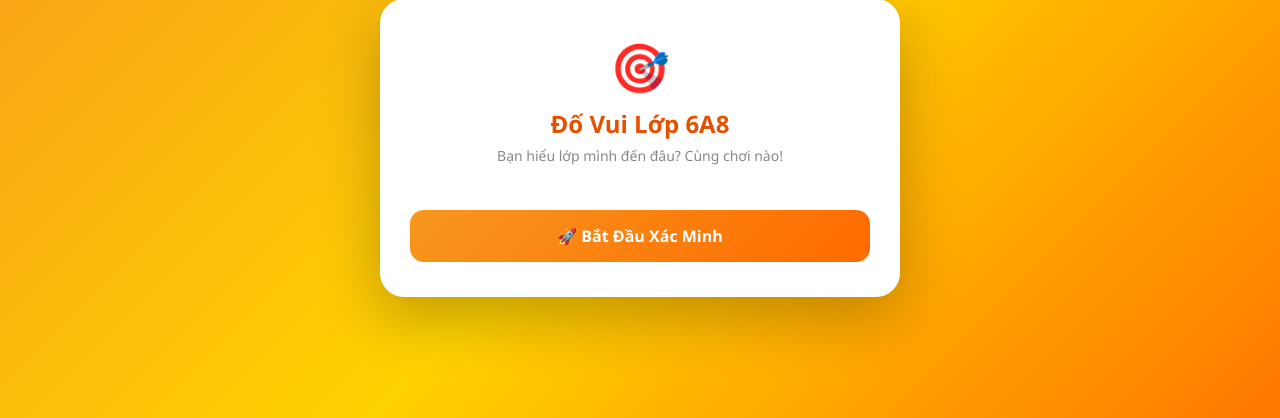
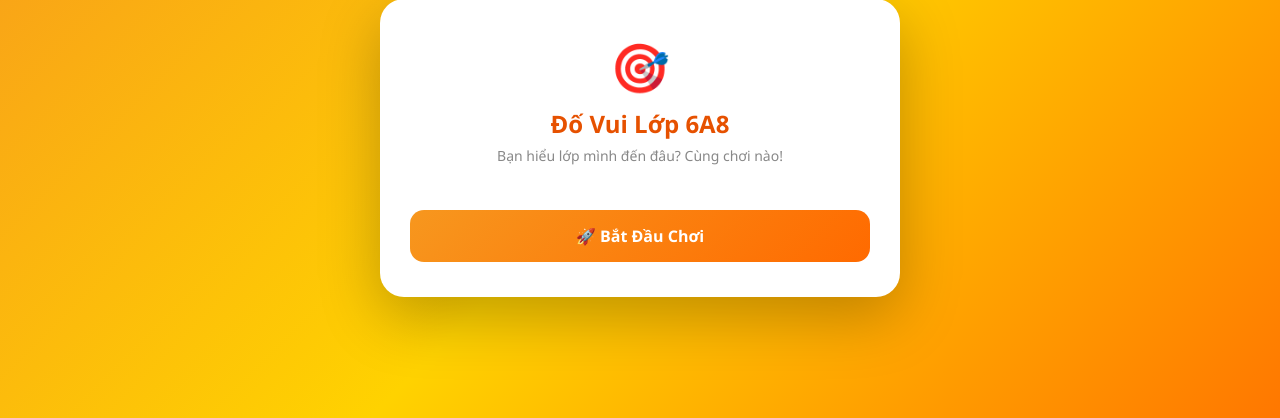
Before and after one commit to 0349632920/xac-minh-danh-tinh-cua-ban, a Flask app: page / in a window 1280 px wide. Shown: the part 252-670 px from the top of the page. Run offline with Flask 3, Linux system fonts and the light colour scheme.

Commit message:
Update index.html

```diff
--- a/templates/index.html
+++ b/templates/index.html
@@ -3,7 +3,7 @@
 <head>
   <meta charset="UTF-8" />
   <meta name="viewport" content="width=device-width, initial-scale=1.0" />
-  <title>Xác minh danh tính của bạn là học sinh lớp 6A8.</title>
+  <title>Đố Vui Lớp 6A8</title>
   <style>
     * { margin: 0; padding: 0; box-sizing: border-box;
         font-family: 'Segoe UI', Tahoma, sans-serif; }
@@ -114,15 +114,17 @@
 </head>
 <body>
   <div class="container">
+    <!-- Màn hình chào -->
     <div id="startScreen">
       <div class="header">
         <span class="emoji">🎯</span>
-        <h1 id="startTitle">Xác minh ngay!</h1>
-        <p id="startDesc">Bạn hiểu lớp mình đến đâu?</p>
+        <h1 id="startTitle">Đố Vui Lớp 6A8</h1>
+        <p id="startDesc">Bạn hiểu lớp mình đến đâu? Cùng chơi nào!</p>
       </div>
-      <button class="btn" onclick="startQuiz()">🚀 Bắt Đầu Xác Minh</button>
+      <button class="btn" onclick="startQuiz()">🚀 Bắt Đầu Chơi</button>
     </div>
 
+    <!-- Màn hình câu hỏi -->
     <div id="quizScreen" style="display:none;">
       <div class="progress-bar">
         <div class="progress-fill" id="progressFill"></div>
@@ -136,12 +138,12 @@
       </button>
     </div>
 
+    <!-- Màn hình kết quả (đã xóa nút Chơi Lại) -->
     <div id="resultScreen" class="result-screen">
       <div class="big-emoji" id="resultEmoji">🏆</div>
       <h2 id="resultTitle">Hoàn Thành!</h2>
       <div class="score" id="scoreText">0 / 0</div>
       <p class="msg" id="resultMsg"></p>
-      <button class="btn" onclick="restartQuiz()">🔄 Chơi Lại</button>
     </div>
   </div>
 
@@ -297,20 +299,15 @@
       document.getElementById('scoreText').textContent = `${score} / ${total}`;
 
       let emoji, title, msg;
-      if (percent === 100)      { emoji = '🏆'; title = 'Xuất Sắc!';     msg = 'Bạn đúng tất cả! Quá đỉnh!'; }
-      else if (percent >= 80)   { emoji = '🌟'; title = 'Rất Giỏi!';     msg = 'Bạn hiểu lớp mình rất rõ đấy!'; }
-      else if (percent >= 50)   { emoji = '👍'; title = 'Khá Lắm!';      msg = 'Cũng ổn rồi, cố gắng thêm nhé!'; }
-      else                      { emoji = '😅'; title = 'Cần Cố Gắng!';  msg = 'Thử lại xem sao nhé!'; }
+      if (percent === 100)      { emoji = '🏆'; title = 'Xuất Sắc!';    msg = 'Bạn đúng tất cả! Quá đỉnh!'; }
+      else if (percent >= 80)   { emoji = '🌟'; title = 'Rất Giỏi!';    msg = 'Bạn hiểu lớp mình rất rõ đấy!'; }
+      else if (percent >= 50)   { emoji = '👍'; title = 'Khá Lắm!';     msg = 'Cũng ổn rồi, cố gắng thêm nhé!'; }
+      else                      { emoji = '😅'; title = 'Cần Cố Gắng!'; msg = 'Thử lại xem sao nhé!'; }
 
       document.getElementById('resultEmoji').textContent = emoji;
       document.getElementById('resultTitle').textContent = title;
       document.getElementById('resultMsg').textContent = msg;
     }
-
-    function restartQuiz() {
-      document.getElementById('resultScreen').style.display = 'none';
-      document.getElementById('startScreen').style.display = 'block';
-    }
   </script>
 </body>
 </html>
```
